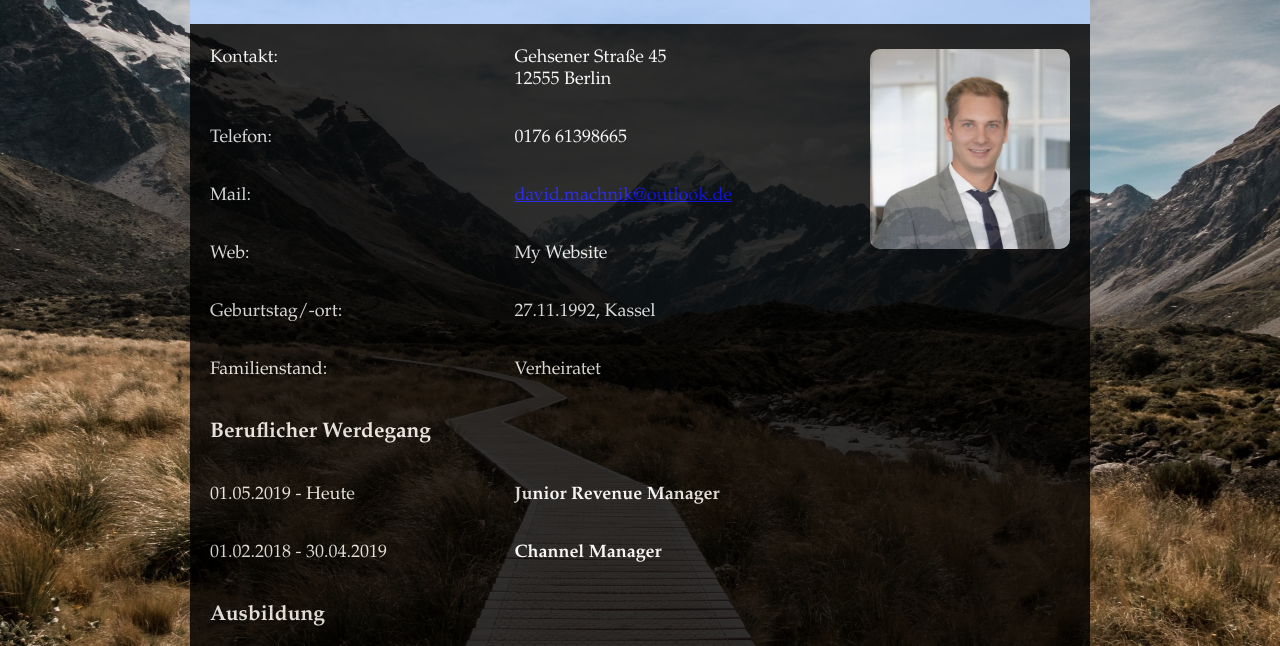
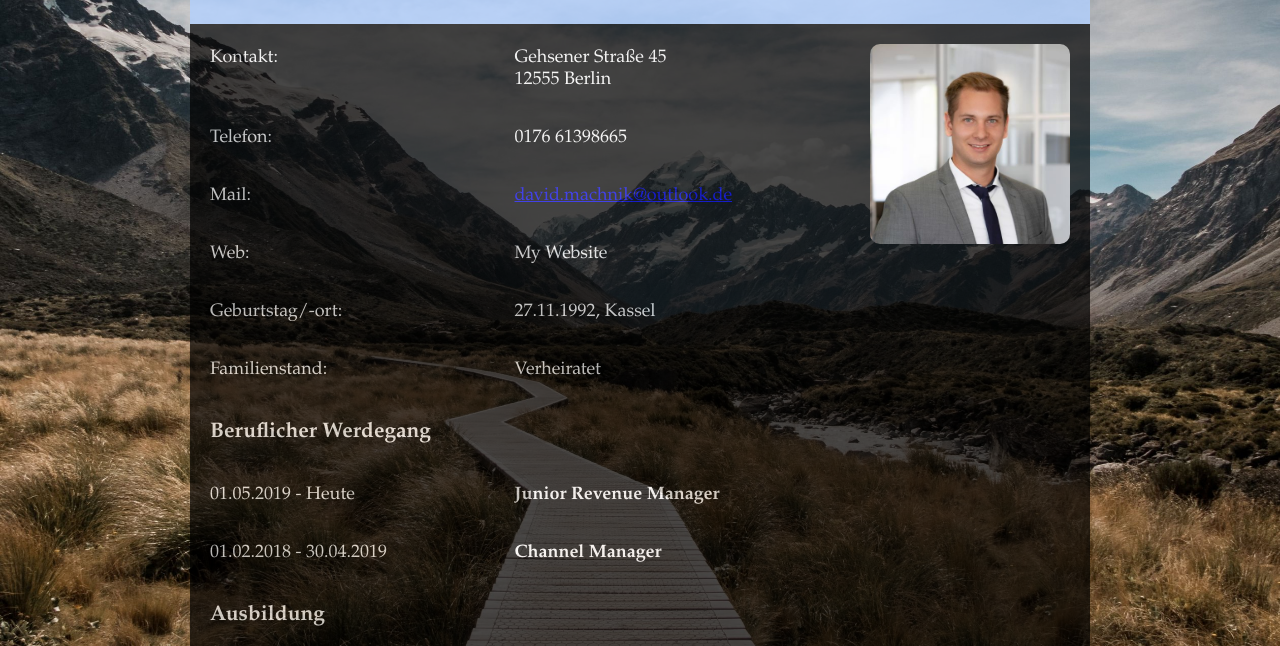
Before and after one commit to DavidMachnik/DavidMachnik.github.io, a plain HTML site: page aboutme.html in a window 1280 px wide. Shown: the part 94-740 px from the top of the page. Drawn offline with Linux system fonts and the light colour scheme.

Commit message:
Add files via upload

```diff
--- a/aboutme.html
+++ b/aboutme.html
@@ -11,12 +11,12 @@
         <div class="box2">David Machnik</div>
         <div id="datum" class="box3"></div>
       </div>
-    <div class="background">
     <div class="foto">
       <div class="image">
         <img src="Passfoto.jpg" width="200px" height="200px">
       </div>
     </div>
+    <div class="background">
     <div class="content">
       <div class="kontakt">
         <p id="k1">Kontakt:</p>
--- a/style.css
+++ b/style.css
@@ -15,10 +15,23 @@ body {
   opacity: 0.8;
 }
 
+.foto {
+  float: right;
+  padding: 20px 220px 0 0;
+}
+
+.image img {
+  border-radius: 10px;
+  position: absolute;
+  z-index: 2;
+}
+
 .background, .text-background {
   background: black;
-  opacity: 0.8;
+  opacity: 0.7;
   padding: 5px 20px 5px 0;
+  position: relative;
+  z-index: 1;
 }
 
 #mitte {
@@ -42,16 +55,6 @@ body {
 
 #web:hover {
   color: orange;
-}
-
-.foto {
-  float: right;
-  opacity: 1.0;
-  padding: 20px 0 0 0;
-}
-
-.image img {
-  border-radius: 10px;
 }
 
 .box1, .box2 {
```
